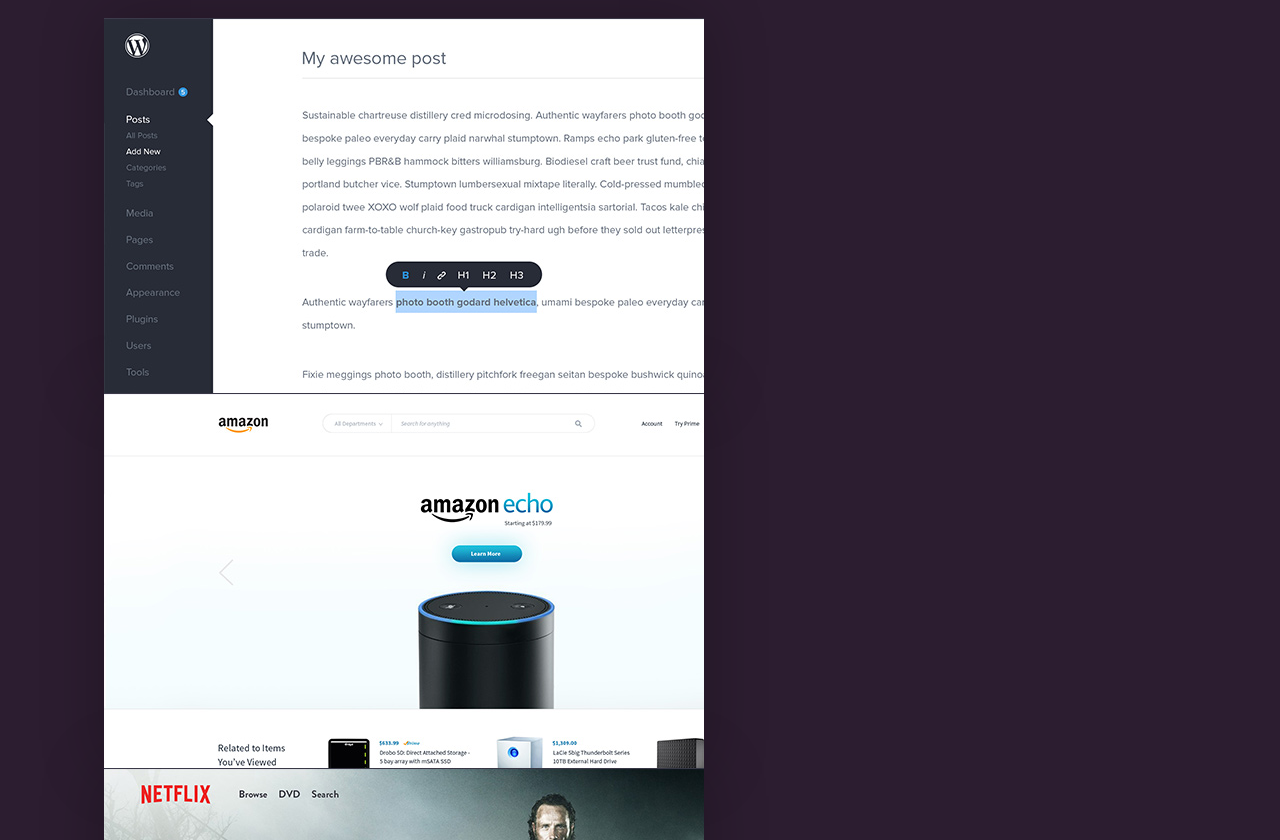
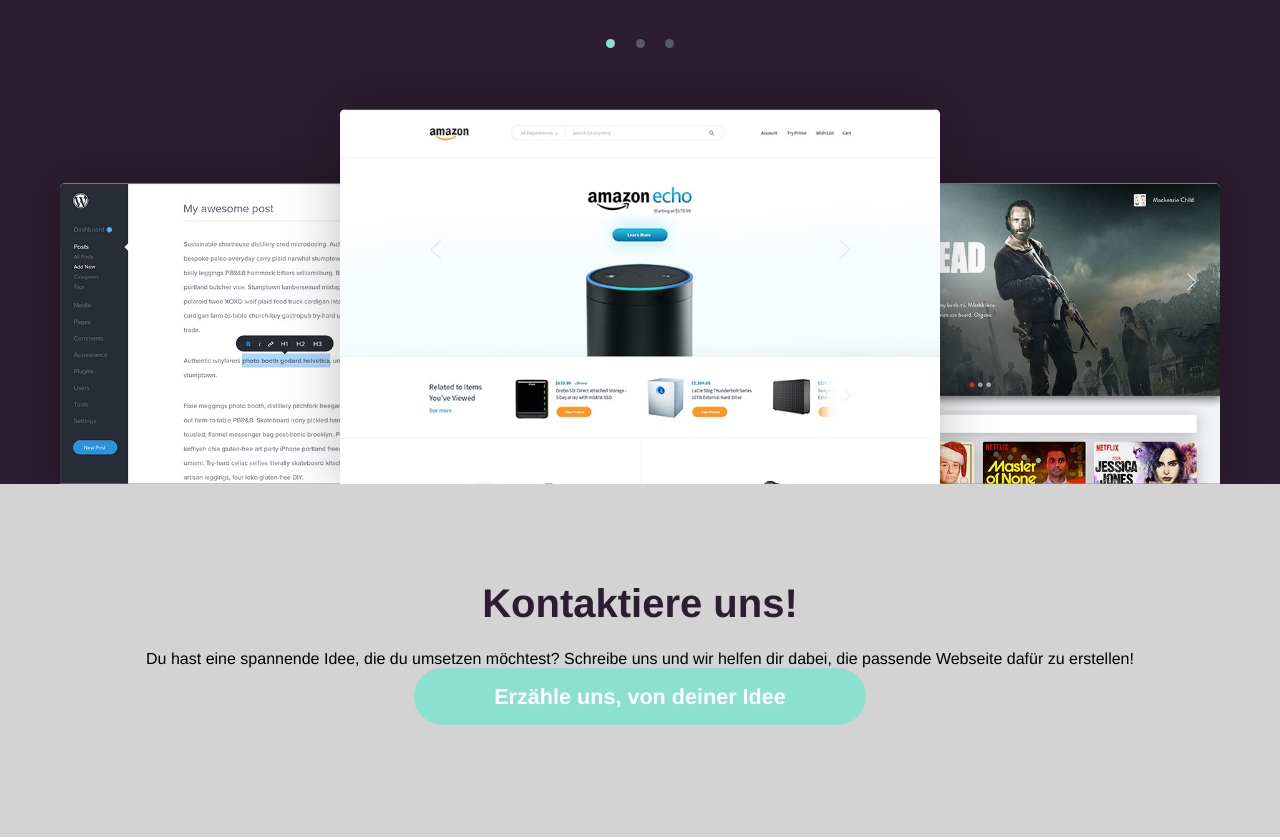
Before and after one commit to ViktoriyaS/Webdesign-Agency, a plain HTML site: page index.html in a window 1280 px wide. Shown: the part 916-1756 px from the top of the page. Drawn offline with nearby package versions, Linux system fonts and the light colour scheme.

Commit message:
adding sections work and contact

```diff
--- a/index.html
+++ b/index.html
@@ -33,9 +33,9 @@
                         <div class="button_wrapper">
                             <a href="" class="button button_highlight">Mehr erfahren</a>
                             <a href="" class="button button_secondary">Schreib uns eine Mail!</a>
+                        </div>
 
-
-                        </div>
+                        <img src="images/arrows_down.png" alt="Mehr sehen" class="see_more">
                     </div>
 
                 </div>
@@ -70,6 +70,18 @@
                 <h2 class="title">Unsere Arbeit</h2>
                 <img src="images/logos.png" alt="Unsere Kunden" class="logos">
 
+                <ul id="slider_button">
+                    <a href="#">
+                        <li class="current"></li>
+                    </a>
+                    <a href="#">
+                        <li></li>
+                    </a>
+                    <a href="#">
+                        <li></li>
+                    </a>
+                </ul>
+
                 <ul id="slider">
                     <li><img src="images/past_work_wordpress.jpg" alt="Wordpress"></li>
                     <li><img src="images/past_work_amazon.jpg" alt="Amazon"></li>
@@ -78,6 +90,15 @@
 
             </div>
         </section>
+
+        <section id="contact">
+            <div class="wrapper">
+                <h2 class="title">Kontaktiere uns!</h2>
+                <p class="subitle">Du hast eine spannende Idee, die du umsetzen möchtest? Schreibe uns und wir helfen dir dabei, die passende Webseite dafür zu erstellen!</p>
+                <a href="#" class="button button_highlight button_large">Erzähle uns, von deiner Idee</a>
+            </div>
+        </section>
+
 		<footer>
 			<p class="copyright">&copy; 2016 <a href="#">Vika Simkina</a> Webdesign Solutions</p>
 		</footer>
--- a/scss/styles.scss
+++ b/scss/styles.scss
@@ -14,6 +14,7 @@ $dark-grey:#2C1D30;
 
 body {
     font-family: "fira-sans-2", Helvetica, sans-serif;
+    -webkit-font-smothing: antialiast;
 }
 
 .wrapper {
@@ -43,6 +44,12 @@ body {
 
 .button_small {
     padding: .3rem 1.5rem;
+
+}
+
+.button_large {
+    padding: 1rem 5rem;
+    font-size: 1.35rem;
 
 }
 
@@ -120,7 +127,12 @@ body {
 				margin: 0 .75rem;
 			}
 		}
-
+    .see_more {
+        position: absolute;
+        left: 50%;
+        margin-left: -51px;
+        bottom: 60px;
+    }
 }
 
 
@@ -182,8 +194,6 @@ body {
         margin-left: -30.1%;
     }
 }
-
-
 // - - - - - - - - - - Past Work Styles - - - - - - - - - //
 
 #past_work {
@@ -201,6 +211,31 @@ body {
         width: 750px;
         max-width: 95%;
     }
+    #slider_button {
+		list-style: none;
+		padding: 0;
+		margin: 2rem 0;
+		a {
+			text-decoration: none;
+		}
+		li {
+			width: 9px;
+			height: 9px;
+			margin: 0 .5rem;
+			position: relative;
+			border-radius: 100%;
+			display: inline-block;
+			background-color: #5b596e;
+			transition: background .4s ease-in-out;
+			&:hover {
+				background: $highlight;
+			}
+		}
+		.current {
+			background-color: $highlight;
+		}
+	}
+
     #slider {
         list-style: none;
         li {
@@ -208,13 +243,68 @@ body {
             height: 375px;
             overflow: hidden;
             background-color: $white;
-            box-shadow: 0px 0px 57px 0px rgba(4, 6, 9, 0.25);
             -webkit-box-shadow: 0px 0px 57px 0px rgba(4, 6, 9, 0.25);
             -moz-box-shadow: 0px 0px 57px 0px rgba(4, 6, 9, 0.25);
-            position: absoulute;
+            box-shadow: 0px 0px 57px 0px rgba(4, 6, 9, 0.25);
+            position: absolute;
             z-index: 3;
-            border: 3.5rem 3.5rem 0 0;
+            border-radius: .35rem .35rem 0 0;
+            img {
+                width: 100%;
+            }
+            &:nth-child(1) {
+                bottom: -37px;
+                left: 0;
+                -webkit-transform: scale(.8, .8);
+                -moz-transform: scale(.8, .8);
+                transform: scale(.8, .8);
+            }
 
+            &:nth-child(2) {
+            left: 50%;
+            margin-left: -300px;
+            z-index: 4;
+            bottom: 0;
+            }
+
+            &:nth-child(3) {
+            bottom: -37px;
+            right: 0;
+            -webkit-transform: scale(.8, .8);
+            -moz-transform: scale(.8, .8);
+            transform: scale(.8, .8);
+            z-index: 2;
+	        }
         }
     }
 }
+
+// - - - - - - - - - - Contact Styles - - - - - - - - - //
+
+#contact {
+    background: lightgrey;
+    padding: 6rem 0 8rem 0;
+    text-align: center;
+    .title {
+        font-size: 2.5rem;
+        color: $dark-grey;
+        width: 600px;
+        max-width: 100%;
+        display: block;
+        margin: 0 auto 1.5rem auto;
+
+    }
+}
+
+footer {
+	padding: 1rem 0;
+	.copyright {
+		text-align: center;
+		font-weight: 700;
+		color: $dark-grey;
+		a {
+			color: $highlight;
+			text-decoration: none;
+		}
+	}
+}
```
Also changed, not shown: css/styles.css.
